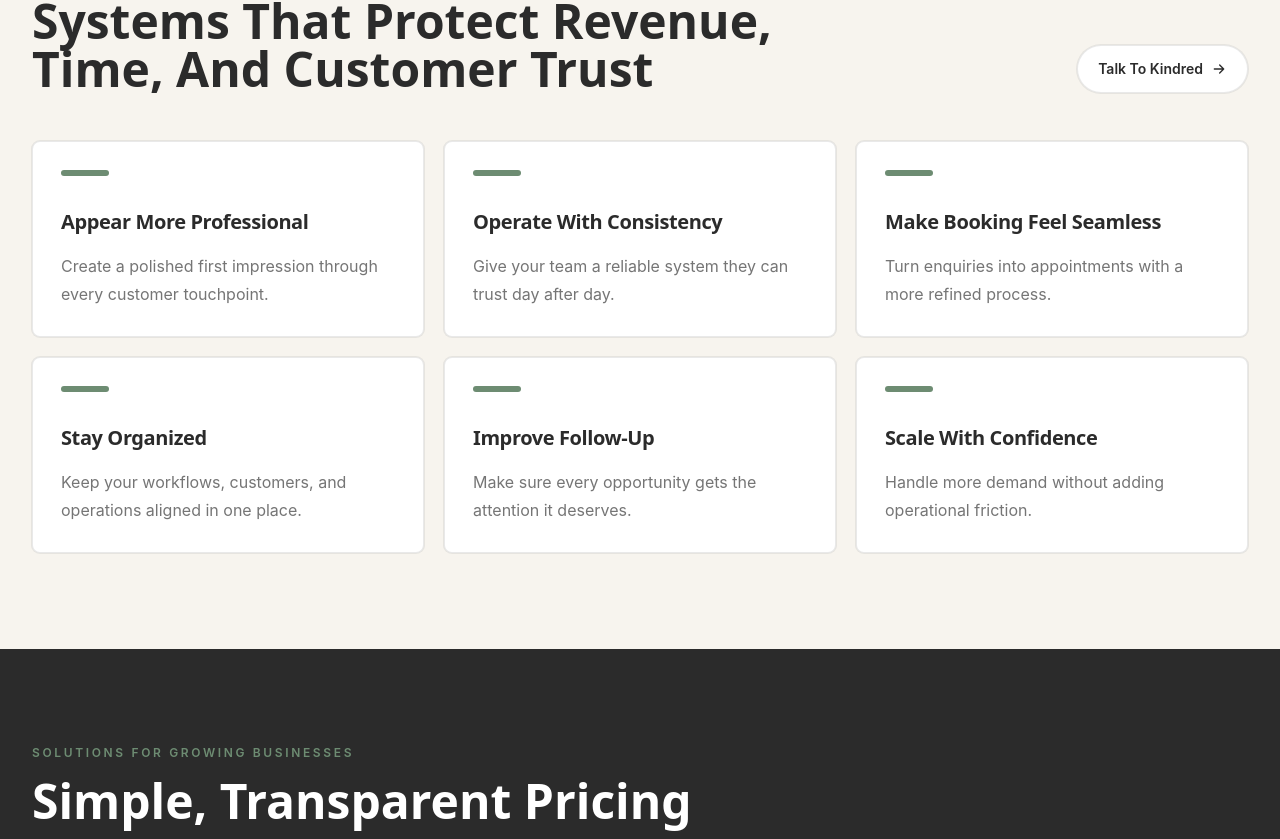
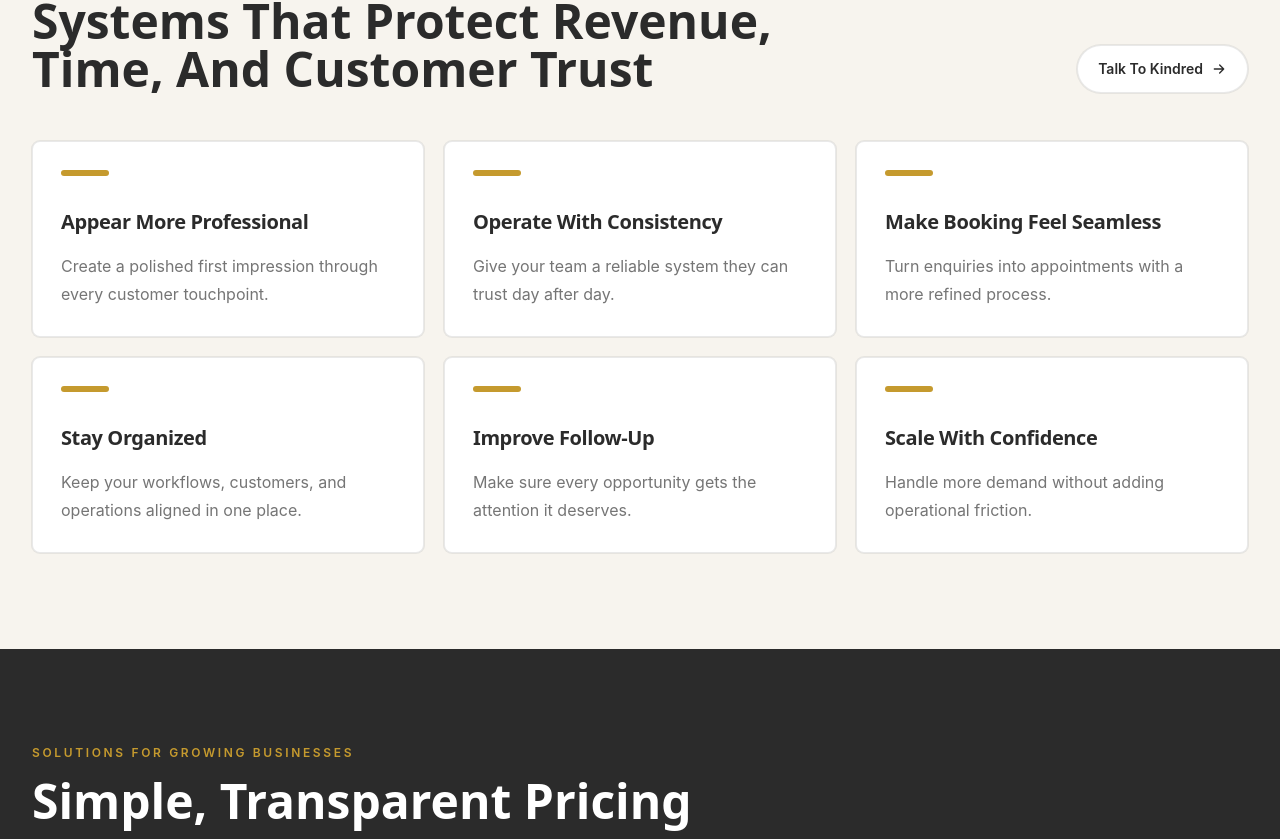
Before and after one commit to Lesego-Sindane/KindredSystems-website, a Next.js app: page / in a window 1280 px wide. Shown: the part 2501-3340 px from the top of the page. Built offline with nearby package versions, Linux system fonts and the light colour scheme.

Commit message:
touches of gold to pricing

```diff
--- a/app/globals.css
+++ b/app/globals.css
@@ -9,6 +9,7 @@
   --cream: #f7f4ee;
   --sage: #6d8c72;
   --charcoal: #2b2b2b;
+  --brass: #C59A2E; /* warm gold accent */
 }
 
 * {
@@ -43,7 +44,7 @@ p {
 }
 
 ::selection {
-  background: var(--sage);
+  background: var(--brass);
   color: white;
 }
 
--- a/tailwind.config.ts
+++ b/tailwind.config.ts
@@ -15,7 +15,7 @@ const config: Config = {
         steel: "#1E2A38",
         linen: "#F7F4EE",
         porcelain: "#F7F4EE",
-        brass: "#6D8C72"
+        brass: "#C59A2E"
       },
       boxShadow: {
         soft: "0 20px 45px rgba(30, 42, 56, 0.08)",
```
